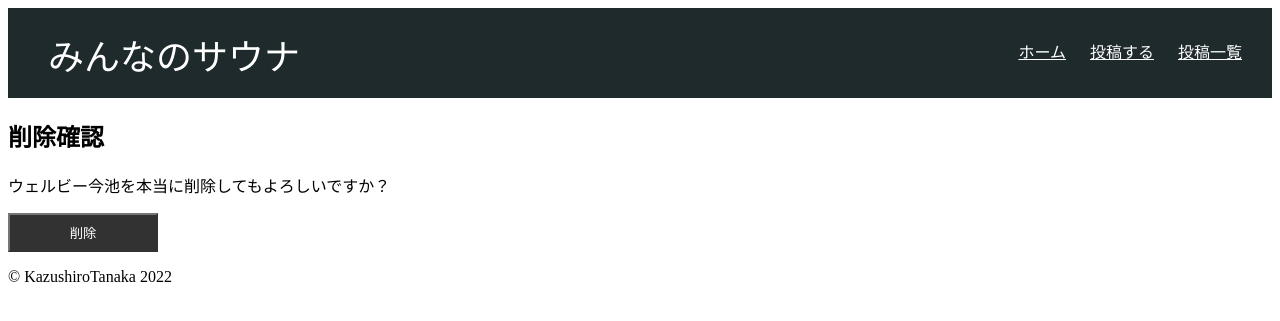
After one commit to tnkkzsr/saunablog, a Django app: page /delete/1 in a window 1280 px wide. The commit adds this page. Shown: the top 321 px of the page. Run offline with Django 3.2, Linux system fonts and the light colour scheme; data comes from the database, SQL or seed files in the repository; both versions use the stored data as it was after the commit.

Commit message:
blog deleterevise

```diff
--- /dev/null
+++ b/blog/templates/blog/post_confirm_delete.html
@@ -0,0 +1,10 @@
+{% extends "blog/base.html" %}
+
+{% block main %}
+<h2>削除確認</h2>
+<p>{{ object.title }}を本当に削除してもよろしいですか？</p>
+<form method="post">
+    {% csrf_token %}
+    <input type="submit" value="削除" class="btn btn-danger" />
+</form>
+{% endblock %}
--- a/blog/templates/blog/post_detail.html
+++ b/blog/templates/blog/post_detail.html
@@ -4,7 +4,10 @@
 {% block main %}
 <h2>{{ object.title }}</h2>
 <p><time>{{ object.updated|localize }}</time></p>
+
 <div>
     {{ object.body }}
 </div>
+<p><a href="{% url 'update' object.pk %}">編集</a></p>
+<p><a href="{% url 'delete' object.pk %}">削除</a></p>
 {% endblock %}
--- a/blog/urls.py
+++ b/blog/urls.py
@@ -8,5 +8,7 @@ urlpatterns = [
     path('detail/<pk>/', views.Detail.as_view(), name="detail"),
     path('posts-list/', views.Index.as_view(), name = "posts-list"),
     path('create/', views.Create.as_view(), name="create"),
+    path('update/<pk>', views.Update.as_view(), name="update"),
+    path('delete/<pk>', views.Delete.as_view(), name="delete"),
 
 ]
--- a/blog/views.py
+++ b/blog/views.py
@@ -1,5 +1,8 @@
 from django.views.generic import TemplateView
 from .models import Post
+from django.views.generic.edit import CreateView
+from django.views.generic.edit import UpdateView
+from django.views.generic.edit import DeleteView
 
 # Create your views here.
 class IndexView(TemplateView):
@@ -19,7 +22,7 @@ class Detail(DetailView):
     # 詳細表示するモデルを指定 -> `object`で取得可能
     model = Post
 
-from django.views.generic.edit import CreateView
+
 
 # CreateViewは新規作成画面を簡単に作るためのView
 class Create(CreateView):
@@ -27,3 +30,16 @@ class Create(CreateView):
 
     # 編集対象にするフィールド
     fields = ["title", "body", "category", "tags"]
+
+
+
+
+class Update(UpdateView):
+    model = Post
+    fields = ["title", "body", "category", "tags"]
+
+class Delete(DeleteView):
+    model = Post
+
+    # 削除したあとに移動する先（トップページ）
+    success_url = "/"
```
Also changed, not shown: db.sqlite3.
